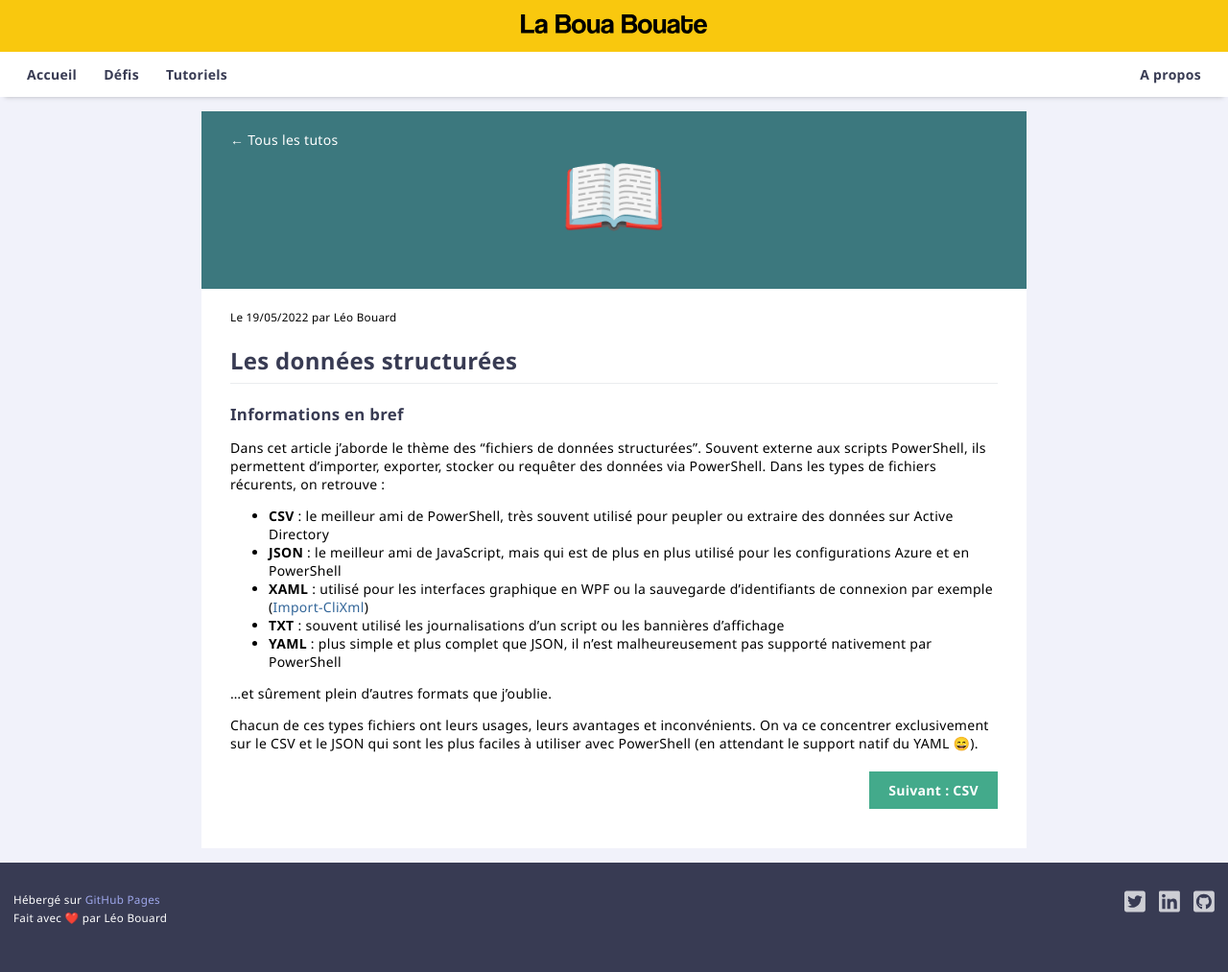
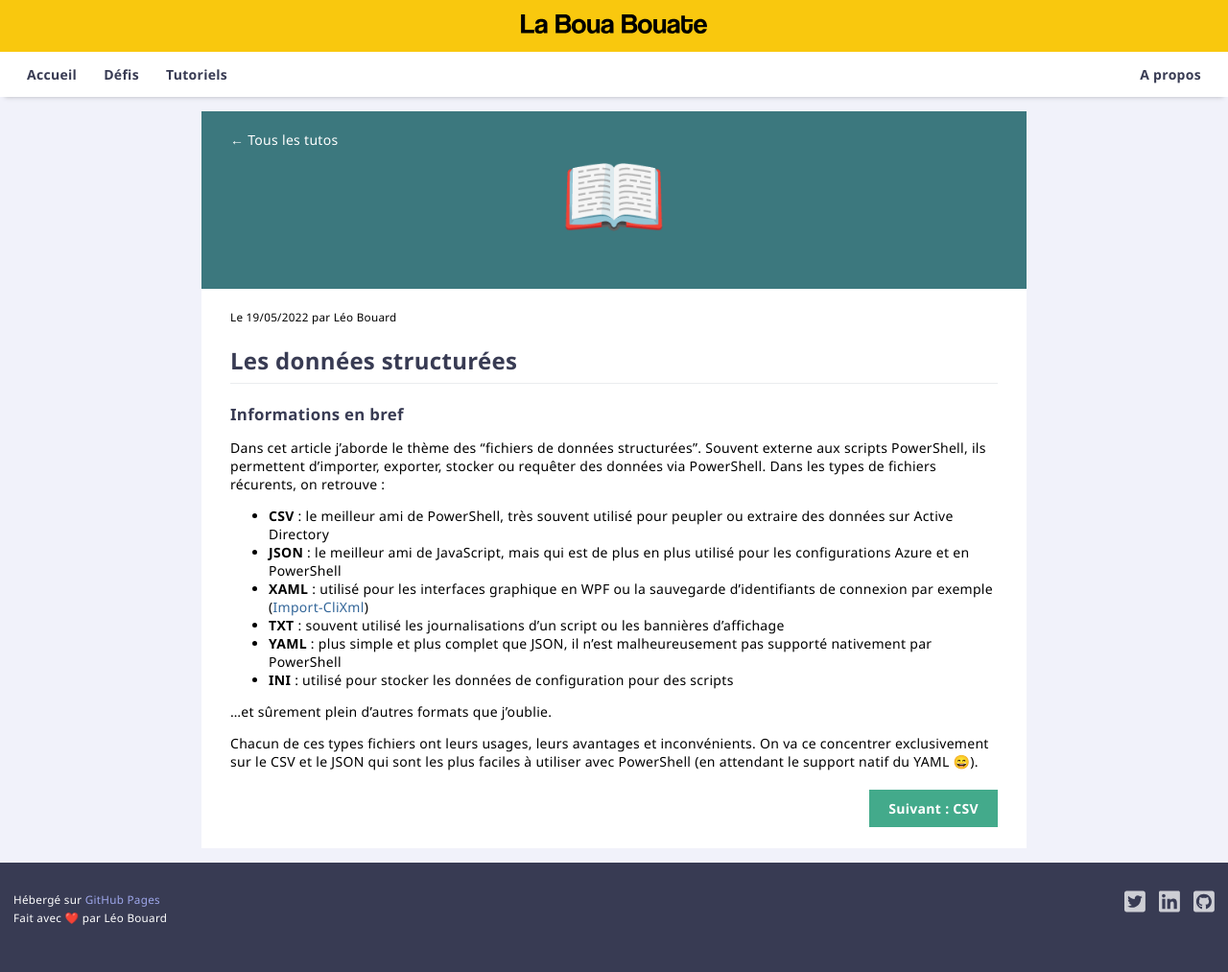
Before and after one commit to leobouard/leobouard.github.io, a Jekyll site: the page built from _posts/2022-05-19-donnees-structurees-0.md, in a window 1280 px wide. Shown: the whole page at 96% size. Built offline with Jekyll 4.4.1, drawn with Linux system fonts in a browser that asks for light colours.

Commit message:
Update 2022-05-19-donnees-structurees-0.md

```diff
--- a/_posts/2022-05-19-donnees-structurees-0.md
+++ b/_posts/2022-05-19-donnees-structurees-0.md
@@ -16,6 +16,7 @@ Dans cet article j'aborde le thème des "fichiers de données structurées". Sou
 - **XAML** : utilisé pour les interfaces graphique en WPF ou la sauvegarde d'identifiants de connexion par exemple ([Import-CliXml](https://docs.microsoft.com/en-us/powershell/module/microsoft.powershell.utility/import-clixml))
 - **TXT** : souvent utilisé les journalisations d'un script ou les bannières d'affichage
 - **YAML** : plus simple et plus complet que JSON, il n'est malheureusement pas supporté nativement par PowerShell
+- **INI** : utilisé pour stocker les données de configuration pour des scripts
 
 ...et sûrement plein d'autres formats que j'oublie.
 
```
